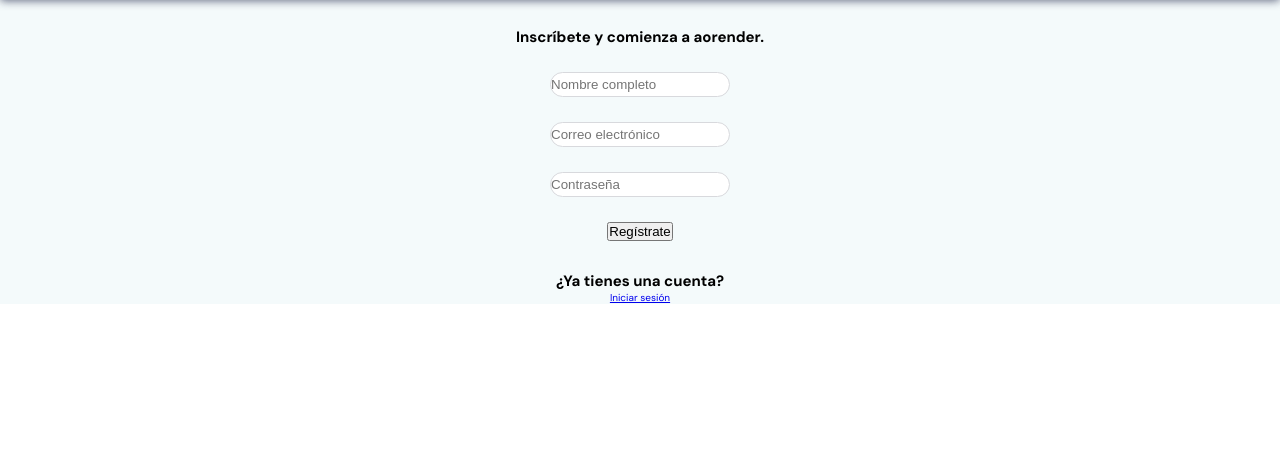
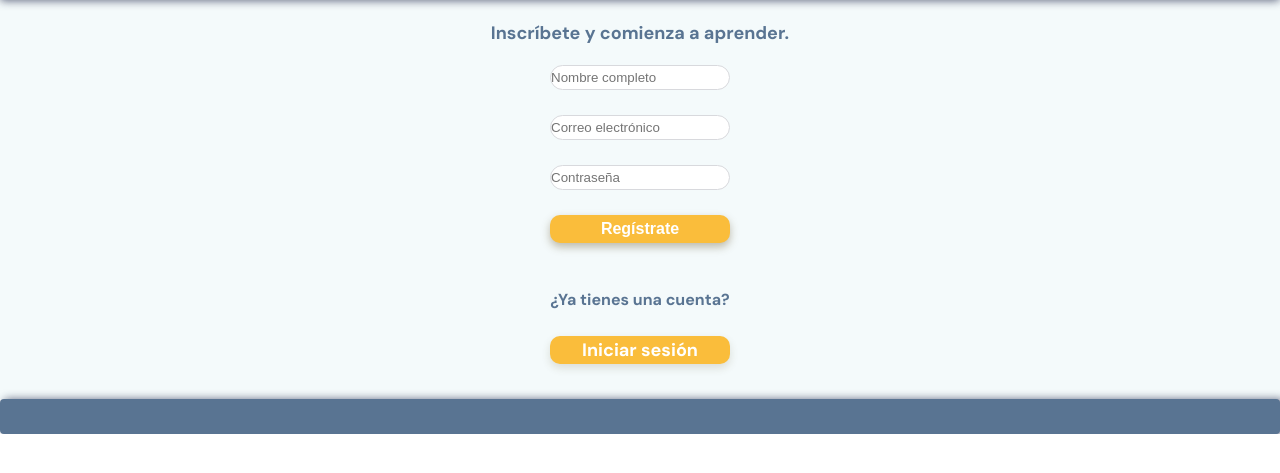
Before and after one commit to german-arq/Ecommerce, a plain HTML site: page registro.html in a window 1280 px wide. Shown: the part 61-534 px from the top of the page. Drawn offline with Linux system fonts and the light colour scheme.

Commit message:
Proyecto: Se terminaron los estilos de los formularios login y registro. Se añadio un icono de carrito de compra a la carpeta graphis/icons

```diff
--- a/css/stylesLogin.css
+++ b/css/stylesLogin.css
@@ -72,6 +72,14 @@ main {
 
 }
 
+.main--title {
+    font-size: 1.8rem;
+    font-weight: bold;
+    line-height: 1.3rem;
+    color: var(--soft-blue);
+    margin-top: 30px;
+}
+
 .main-formulario--campos .input-email {
     width: 200px;
     border-radius: 100px;
@@ -106,3 +114,52 @@ main {
     outline: none;
 
 }
+
+.input-button {
+    width: 100%;
+    height: 28px;
+    margin-bottom: 20px;
+    border-radius: 10px;
+    background-color: #fabd3b;
+    box-shadow: 0px 4px 8px rgb(89, 73, 30, 0.36);
+    border: none;
+    font-size: 1.6rem;
+    font-weight: bold;
+    line-height: 1.4rem;
+    color: white;
+}
+
+.main-msj {
+    font-size: 1.6rem;
+    font-weight: bold;
+    line-height: 1.3rem;
+    color: var(--soft-blue);
+    margin-top: 30px;
+    margin-bottom: 30px;
+}
+
+main .main-formulario-container-button .main-formulario--button {
+    display: inline-flex;
+    justify-content: center;
+    align-items: center;
+    margin-bottom: 35px;
+    width: 180px;
+    height: 28px;
+    background: #fabd3b;
+    box-shadow: 0px 4px 8px rgba(89, 73, 30, 0.16);
+    border: none;
+    border-radius: 10px;
+    font-size: 1.8rem;
+    font-weight: bold;
+    line-height: 1.4rem;
+    color: white;
+    text-decoration: none;
+}
+
+footer {
+    width: 100%;
+    height: 35px;
+    background-color: var(--soft-blue);
+    box-shadow: 4px 0px 8px rgba(29, 37, 71, 0.657);
+    border-radius: 4px;
+}
--- a/css/stylesRegistro.css
+++ b/css/stylesRegistro.css
@@ -72,7 +72,13 @@ main {
     text-align: center;
 }
 
-main h2 {
+
+
+.main--title {
+    font-size: 1.8rem;
+    font-weight: bold;
+    line-height: 1.3rem;
+    color: var(--soft-blue);
     margin-top: 30px;
 }
 
@@ -127,3 +133,52 @@ main h2 {
     outline: none;
 
 }
+
+.input-button {
+    width: 100%;
+    height: 28px;
+    margin-bottom: 20px;
+    border-radius: 10px;
+    background-color: #fabd3b;
+    box-shadow: 0px 4px 8px rgb(89, 73, 30, 0.36);
+    border: none;
+    font-size: 1.6rem;
+    font-weight: bold;
+    line-height: 1.4rem;
+    color: white;
+}
+
+.main-msj {
+    font-size: 1.6rem;
+    font-weight: bold;
+    line-height: 1.3rem;
+    color: var(--soft-blue);
+    margin-top: 30px;
+    margin-bottom: 30px;
+}
+
+main .main-formulario-container-button .main-formulario--button {
+    display: inline-flex;
+    justify-content: center;
+    align-items: center;
+    margin-bottom: 35px;
+    width: 180px;
+    height: 28px;
+    background: #fabd3b;
+    box-shadow: 0px 4px 8px rgba(89, 73, 30, 0.16);
+    border: none;
+    border-radius: 10px;
+    font-size: 1.8rem;
+    font-weight: bold;
+    line-height: 1.4rem;
+    color: white;
+    text-decoration: none;
+}
+
+footer {
+    width: 100%;
+    height: 35px;
+    background-color: var(--soft-blue);
+    box-shadow: 4px 0px 8px rgba(29, 37, 71, 0.657);
+    border-radius: 4px;
+}
--- a/registro.html
+++ b/registro.html
@@ -21,7 +21,7 @@
         </div>
     </header>
     <main>
-        <h2>Inscríbete y comienza a aorender.</h2>
+        <h2 class="main--title">Inscríbete y comienza a aprender.</h2>
         <form action="">
             <div class="main-formulario--campos">
                 <input class="input-text" type="text" placeholder="Nombre completo">
@@ -33,13 +33,11 @@
                 <input class="input-password" type="password" placeholder="Contraseña">
             </div>
 
-
-
-            <input type="submit" value="Regístrate">
+            <input class="input-button" type="submit" value="Regístrate">
         </form>
-        <div>
-            <h2>¿Ya tienes una cuenta?</h2>
-            <a href="./login.html">Iniciar sesión</a>
+        <div  class="main-formulario-container-button">
+            <h2 class="main-msj">¿Ya tienes una cuenta?</h2>
+            <a class="main-formulario--button" href="./login.html">Iniciar sesión</a>
         </div>
     </main>
     <footer></footer>
```
Also changed, not shown: login.html (+8 -5 lines), graphics/icons/Cart.svg (added).
